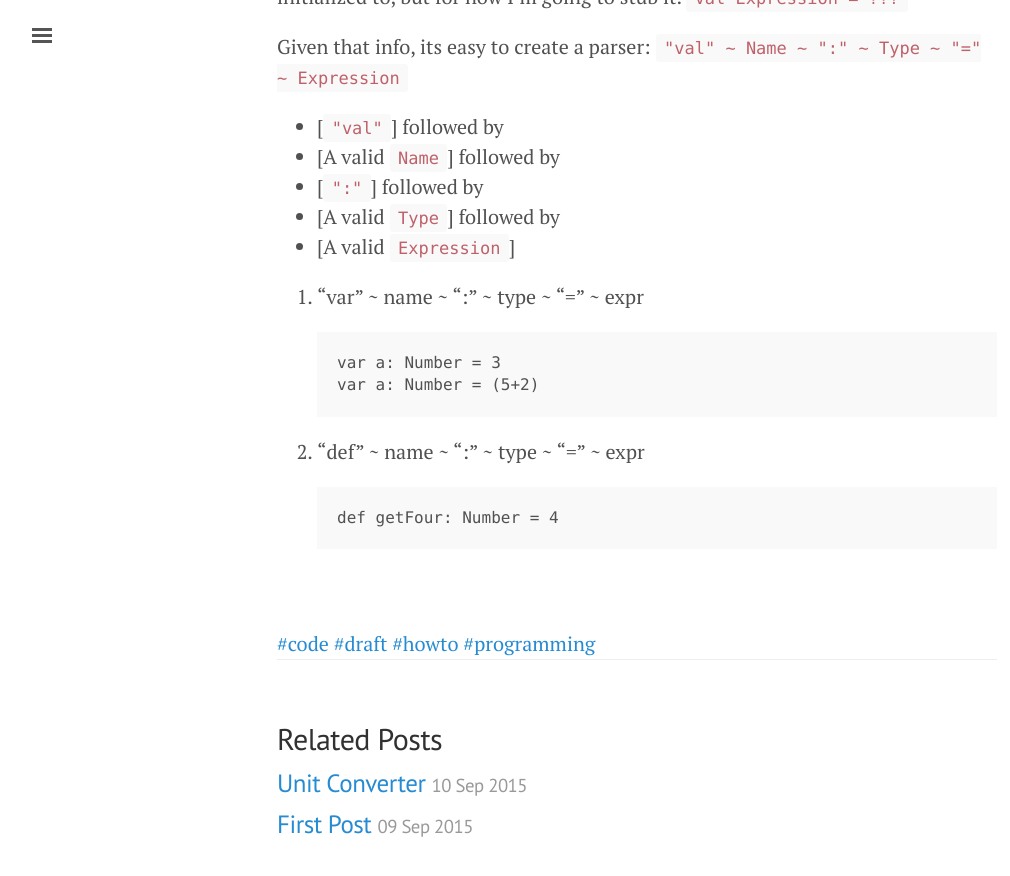
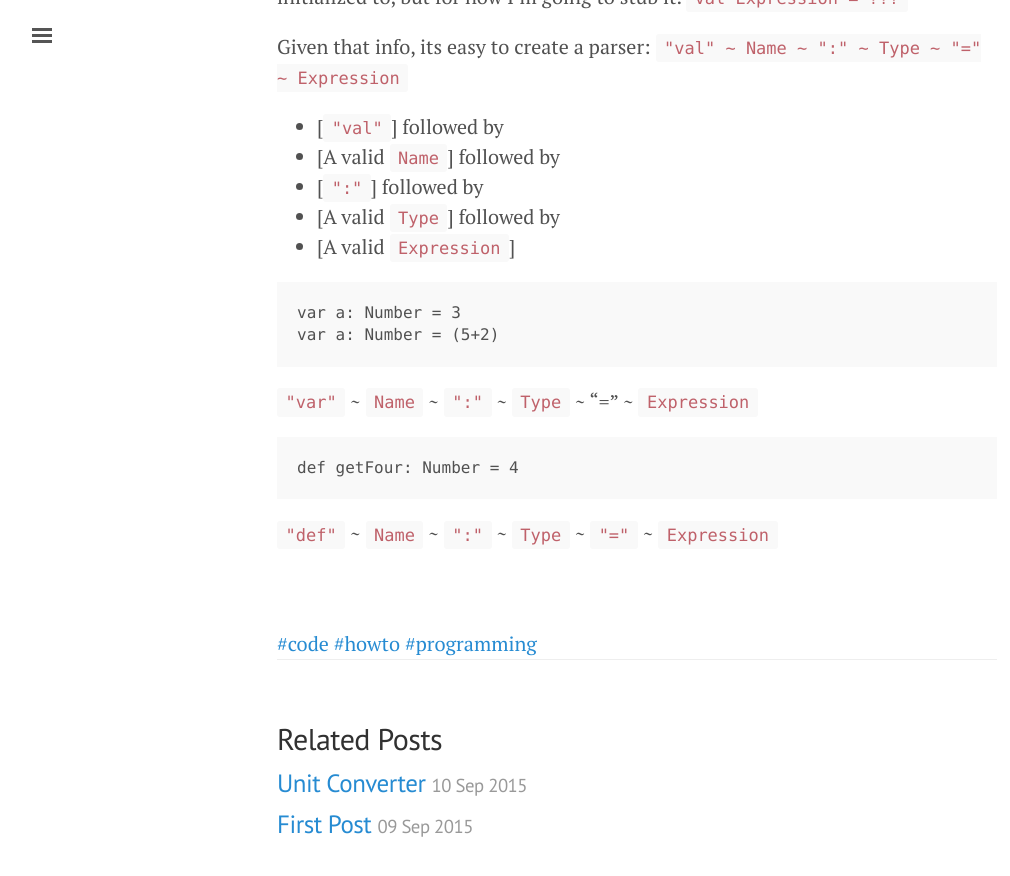
Before and after one commit to nbellowe/nbellowe, a Jekyll site: the page built from _posts/2015-09-16-Scala.md, in a window 1280 px wide and 900 px high, scrolled down 1902 px. Shown: the top 876 px of the window, without its empty margins (3-1013 px from the left). Built offline with Jekyll 4.4.1, drawn with Linux system fonts in a browser that asks for light colours; Markdown is read by kramdown in place of the engine named in the settings.

Commit message:
Update last post

````diff
--- a/_posts/2015-09-16-Scala.md
+++ b/_posts/2015-09-16-Scala.md
@@ -2,7 +2,7 @@
 layout: post
 title: Scala RegexpParsers
 summary: Make a simple converter
-tags: ["howto", "code", "programming", "draft"]
+tags: ["howto", "code", "programming"]
 ---
 
 
@@ -56,14 +56,17 @@ Given that info, its easy to create a parser:
 - [A valid `Expression`]
 
 
-2. "var" ~ name ~ ":" ~ type ~ "=" ~ expr
 
-    ```Scala
+```Scala
 var a: Number = 3
 var a: Number = (5+2)
 ```
-3. "def" ~ name ~ ":" ~ type ~ "=" ~ expr
+`"var"` ~ `Name` ~ `":"` ~ `Type` ~ "=" ~ `Expression`
 
-    ```Scala
+
+
+```Scala
 def getFour: Number = 4
 ```
+
+`"def"` ~ `Name` ~ `":"` ~ `Type` ~ `"="` ~ `Expression`
````
